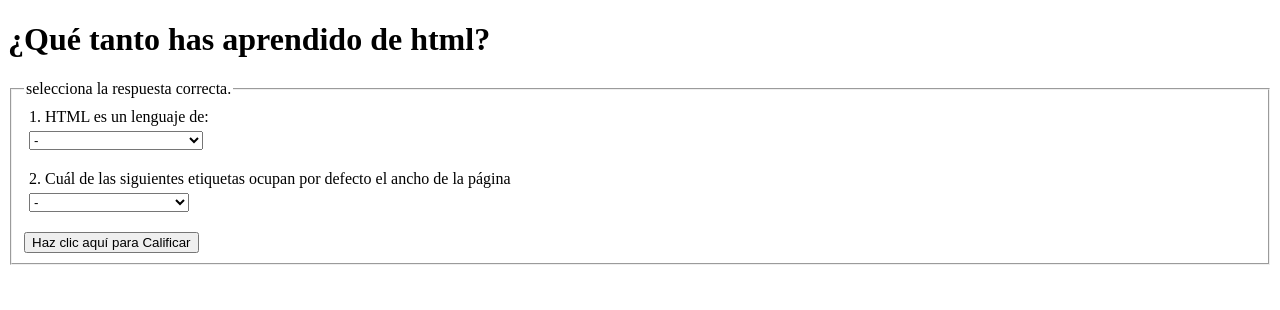
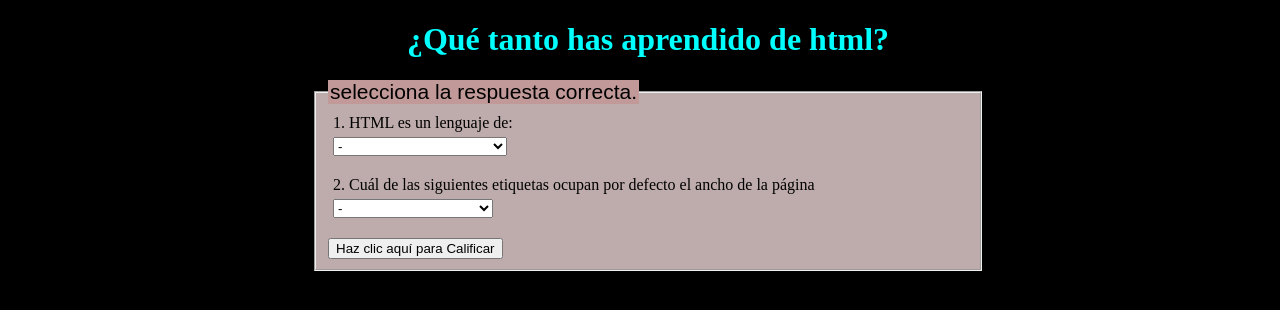
Before and after one commit to maelperl/DSW2019Grupo_6, a plain HTML site: page actividad_1.html in a window 1280 px wide. Drawn offline with Linux system fonts and the light colour scheme.

Commit message:
Update estilosActividades.css
Se actualiza la hoja de estilos para las activiades com propuesta incial.

```diff
--- a/CSS/estilosActividades.css
+++ b/CSS/estilosActividades.css
@@ -1,5 +1,6 @@
-body{
-    background-color: white;
+{
+    margin: 0px; padding: 0px;
+    box-sizing: border-box;
 }
 
 label, select{
@@ -9,3 +10,35 @@ label, select{
 select{
     margin-bottom: 20px;
 }
+
+html, body{
+    width:100%; height:95%;
+    background-color: black;
+}
+
+
+fieldset {
+    position: relative;
+
+    width  : 640px;
+    height : 0 auto;
+    margin : 0 auto;
+
+    background: rgb(190, 171, 171);
+  }
+
+
+legend {
+
+    position: relative;
+    font  : 21px sans-serif;
+
+    background: rgb(194, 153, 153);
+  }
+
+H1 {
+
+    position: relative;
+    text-align: center; color:aqua;
+
+}
```
